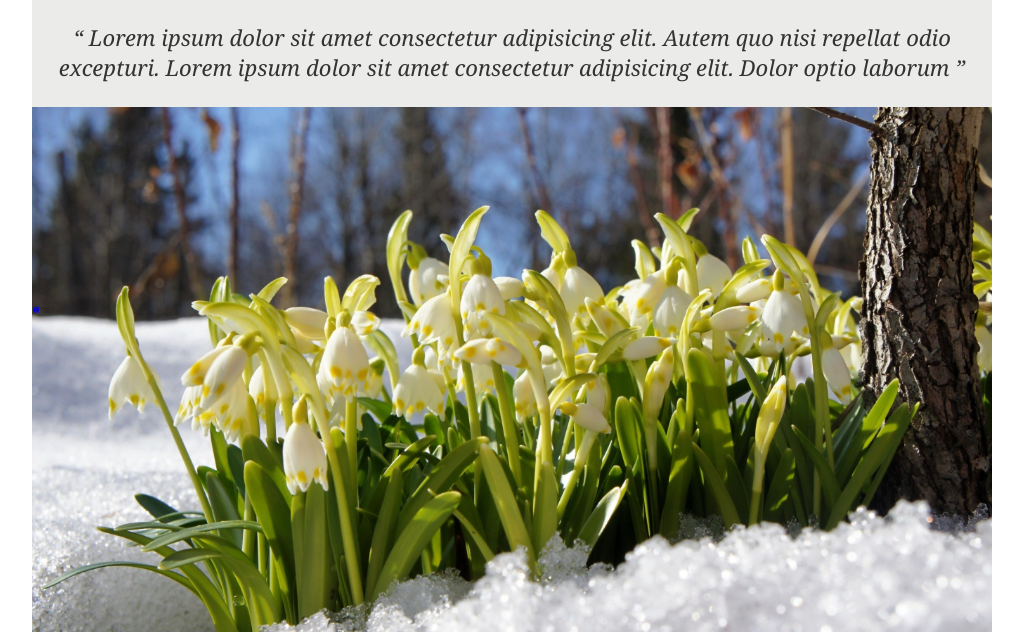
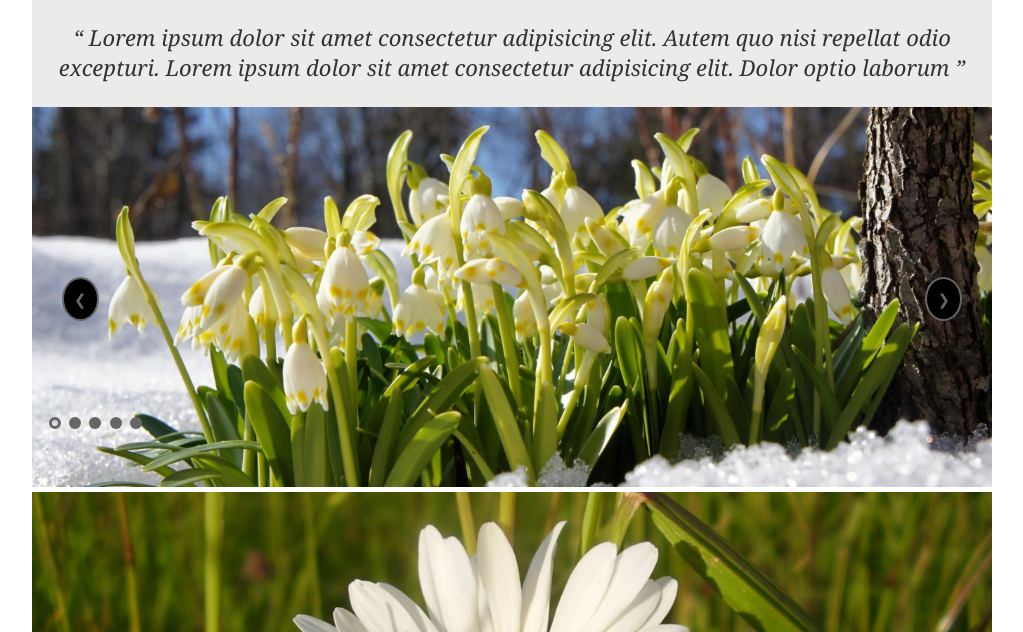
Before and after one commit to MRyzhylo/UtopicFlower_Template, a plain HTML site: page index.html in a window 1280 px wide. Shown: the part 168-800 px from the top of the page, without its empty margins (128-1151 px from the left). Drawn offline with Linux system fonts and the light colour scheme.

Commit message:
create slider structure

```diff
--- a/index.html
+++ b/index.html
@@ -9,6 +9,7 @@
     <link rel="stylesheet" href="style.css">
     <script src="main.js"></script>
 </head>
+<body>
     <header>
         <div id="main" class="container">
             <div class="search-button">
@@ -59,15 +60,18 @@
                 <div class="item">
                     <img class="slider-img" src="images/fl5.jpg" alt="flower-5" />
                 </div>
-            <a class="prev" href="#"> &#171; </a>
-            <a class="next" href="#"> &#187; </a>
+                <a class="prev" href="#"> ❮ </a>
+                <a class="next" href="#"> ❯ </a>
             </div>
-
+            <div class="slider-dots">
+                <span class="slider-dots-item active"></span>
+                <span class="slider-dots-item"></span>
+                <span class="slider-dots-item"></span>
+                <span class="slider-dots-item"></span>
+                <span class="slider-dots-item"></span>
+            </div>
         </div>
     </header>
-
-<body>
-
 </body>
 
 </html>
--- a/style.css
+++ b/style.css
@@ -134,7 +134,7 @@ h3 {
     width: 100%;
     position: relative;
     margin: auto;
-    max-height: 380px;
+    height: 300px;
 }
 
 .slider .item img {
@@ -142,6 +142,7 @@ h3 {
     width: 100%;
     border: none !important;
     box-shadow: none !important;
+    height: 380px;
 }
 
 .slider .prev, .slider .next {
@@ -149,4 +150,42 @@ h3 {
     position: absolute;
     top: 50%;
     width: auto;
+    padding: 10px;
+    color: #666666;
+    background: #000000;
+    border-radius: 50%;
+    font-size: 15px;
+    border: 2px solid #666666;
+    margin-top: 20px;
 }
+
+.slider .prev {
+    left: 30px;
+}
+
+.slider .next {
+    right: 30px;
+}
+
+.slider-dots {
+    position: absolute;
+    left: 175px;
+    top: 580px;
+}
+
+.slider-dots-item {
+    cursor: pointer;
+    height: 12px;
+    width: 12px;
+    margin: 0 2px;
+    border-radius: 50%;
+    display: inline-block;
+    transition: background-color 0.5s;
+    background: #666666;
+}
+
+.active, .slider-dots-item:hover {
+    background: none;
+    border: 3px solid #666666;
+    box-sizing: border-box;
+}
```
Lines whose indentation alone changed are shown as unchanged.
